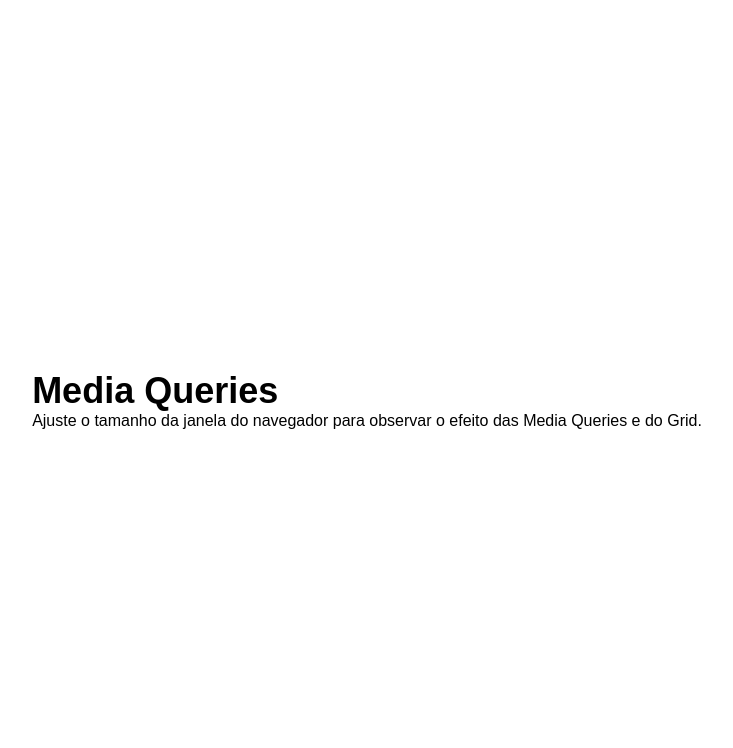
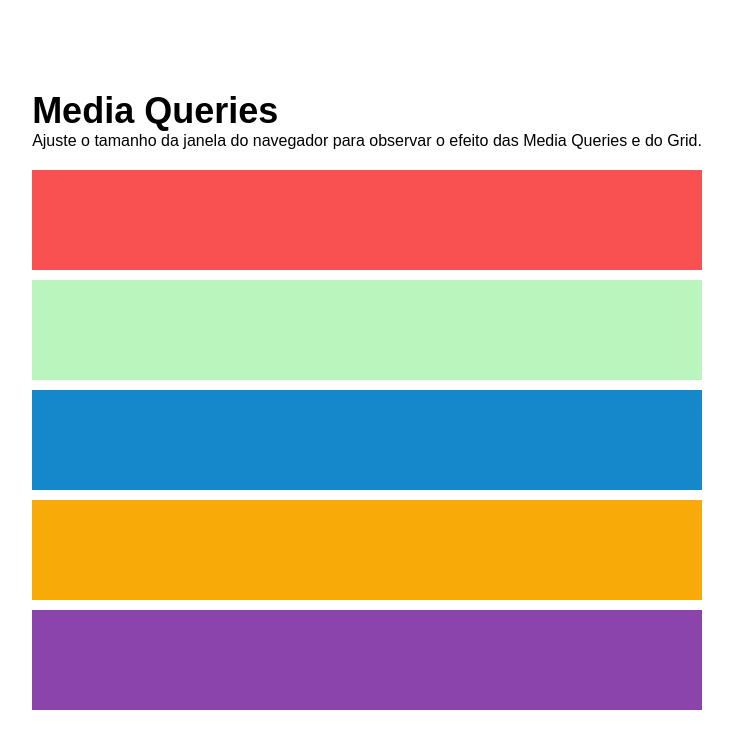
Before and after one commit to SouzaStack/css-media-queries, a plain HTML site: page index.html in a window 1280 px wide. Shown: the whole page, without its empty margins (273-1006 px from the left). Drawn offline with Linux system fonts and the light colour scheme.

Commit message:
feat: implementada a estilização

```diff
--- a/style.css
+++ b/style.css
@@ -1,5 +1,26 @@
 /* Configuração geral*/
 @import url(global.css);
 
-/* Desktop*/
-@import url(style.css);
+.conteudo {
+    display: flex;
+    flex-direction: column;
+    align-items: stretch;
+}
+
+.grid-container {
+    display: grid;
+    grid-template-columns: reapeat(5, 1fr);
+    grid-gap: 10px;
+    margin-top: 20px;
+}
+
+.grid-item {
+    height: 100px;
+    width: 100%;
+}
+
+.vermelha {background-color: #f95151;}
+.verde {background-color: #baf5bd;}
+.azul {background-color: #1488ca;}
+.amarela {background-color: #f8ab08;}
+.roxa {background-color: #8b44ac;}
```
